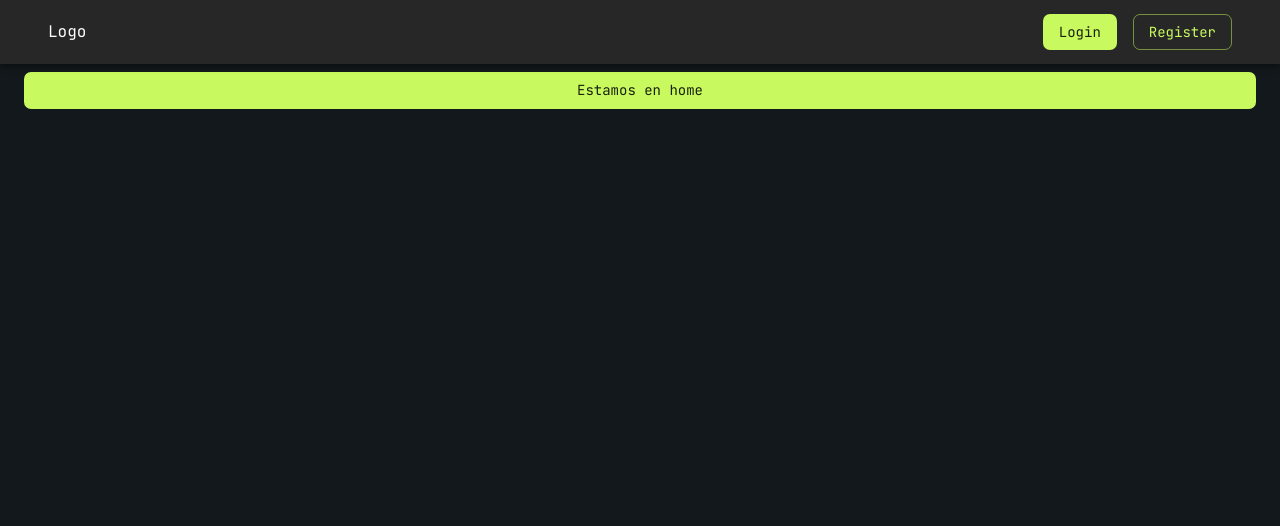
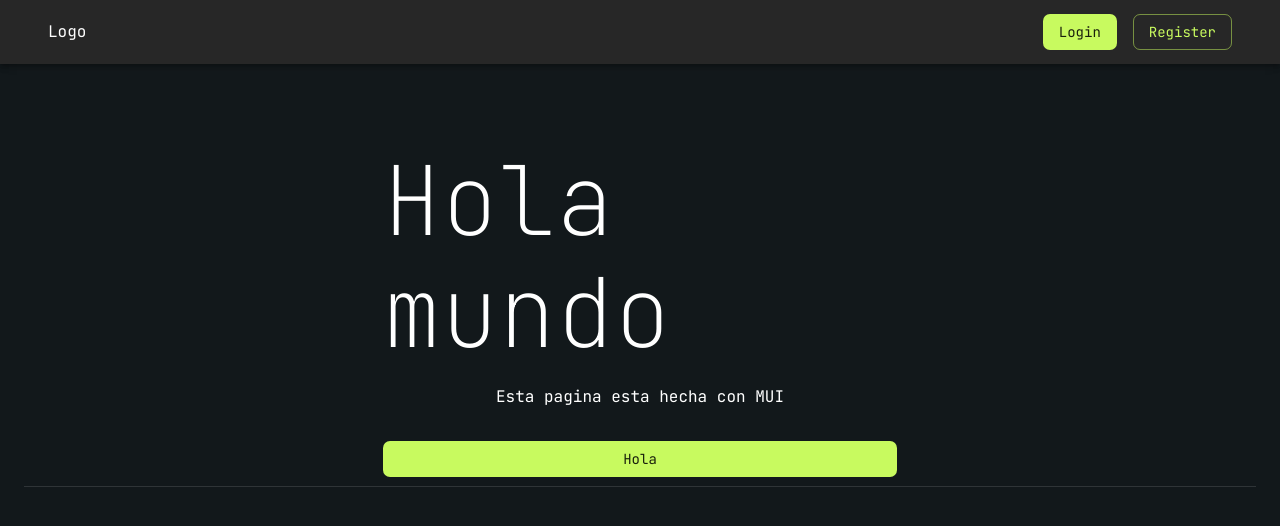
Before and after one commit to Edwardb11/rick-morty-react-mui, a React (Create React App) app: page / in a window 1280 px wide. Shown: the top 526 px of the page. Built offline with nearby package versions, Linux system fonts and the light colour scheme.

Commit message:
feat: Render components inside components

```diff
--- a/src/common/NavBar.tsx
+++ b/src/common/NavBar.tsx
@@ -8,12 +8,14 @@
   Toolbar,
   Typography,
 } from "@mui/material";
+import { useNavigate } from "react-router-dom";
 
 export const NavBar: React.FC<{}> = () => {
+  const navigate = useNavigate();
   return (
     <div>
       <Box sx={{ flexGrow: 1 }}>
-        <AppBar position="fixed">
+        <AppBar position="sticky">
           <Toolbar>
             <Container maxWidth="xl">
               <Grid
@@ -27,7 +29,11 @@
                 </Grid>
                 <Grid item>
                   <Stack direction="row" spacing={2}>
-                    <Button variant="contained">Login</Button>{" "}
+                    <Button
+                      variant="contained"
+                      onClick={() => navigate("login")}>
+                      Login
+                    </Button>{" "}
                     <Button variant="outlined">Register</Button>{" "}
                   </Stack>
                 </Grid>
--- /dev/null
+++ b/src/components/Header/index.tsx
@@ -0,0 +1,47 @@
+import { Box, Divider, Grid, Typography } from "@mui/material";
+import React from "react";
+type HeadersProps = {
+  title: string;
+  description: string;
+  element?: React.ReactNode | null;
+};
+export const HeaderComponent: React.FC<HeadersProps> = ({
+  title,
+  description,
+  element,
+}) => {
+  return (
+    <div>
+      <Box sx={{ width: "100%", height: "350px" }}>
+        <Grid
+          container
+          direction="row"
+          justifyContent="center"
+          alignItems="center"
+          sx={{ height: "100%" }}>
+          <Grid item xs={5}>
+            <Grid
+              container
+              direction="column"
+              justifyContent="center"
+              alignItems="center"
+              sx={{ height: "100%" }}>
+              <Grid item>
+                <Typography variant="h1">{title}</Typography>
+              </Grid>
+              <Grid item sx={{ mt: 2 }}>
+                <Typography>{description}</Typography>
+              </Grid>
+              {element !== undefined && (
+                <Grid sx={{ mt: 4, width: "100%" }} item>
+                  {element}
+                </Grid>
+              )}
+            </Grid>
+          </Grid>
+        </Grid>
+      </Box>
+      <Divider />
+    </div>
+  );
+};
--- a/src/components/index.ts
+++ b/src/components/index.ts
@@ -1 +1,2 @@
+export { HeaderComponent } from './Header/index';
 export { Notification } from "./Notification";
--- a/src/pages/home/index.tsx
+++ b/src/pages/home/index.tsx
@@ -1,11 +1,14 @@
-import { Container, Button } from "@mui/material";
+import { Button, Container } from "@mui/material";
+import { HeaderComponent } from "../../components";
 
 export const HomePage: React.FC<{}> = () => {
   return (
     <Container sx={{ mt: 9 }} maxWidth="xl">
-      <Button fullWidth variant="contained">
-        Estamos en home
-      </Button>
+      <HeaderComponent
+        title="Hola mundo"
+        description="Esta pagina esta hecha con MUI"
+        element={<Button variant="contained" fullWidth>Hola</Button>}
+      />
     </Container>
   );
 };
```
